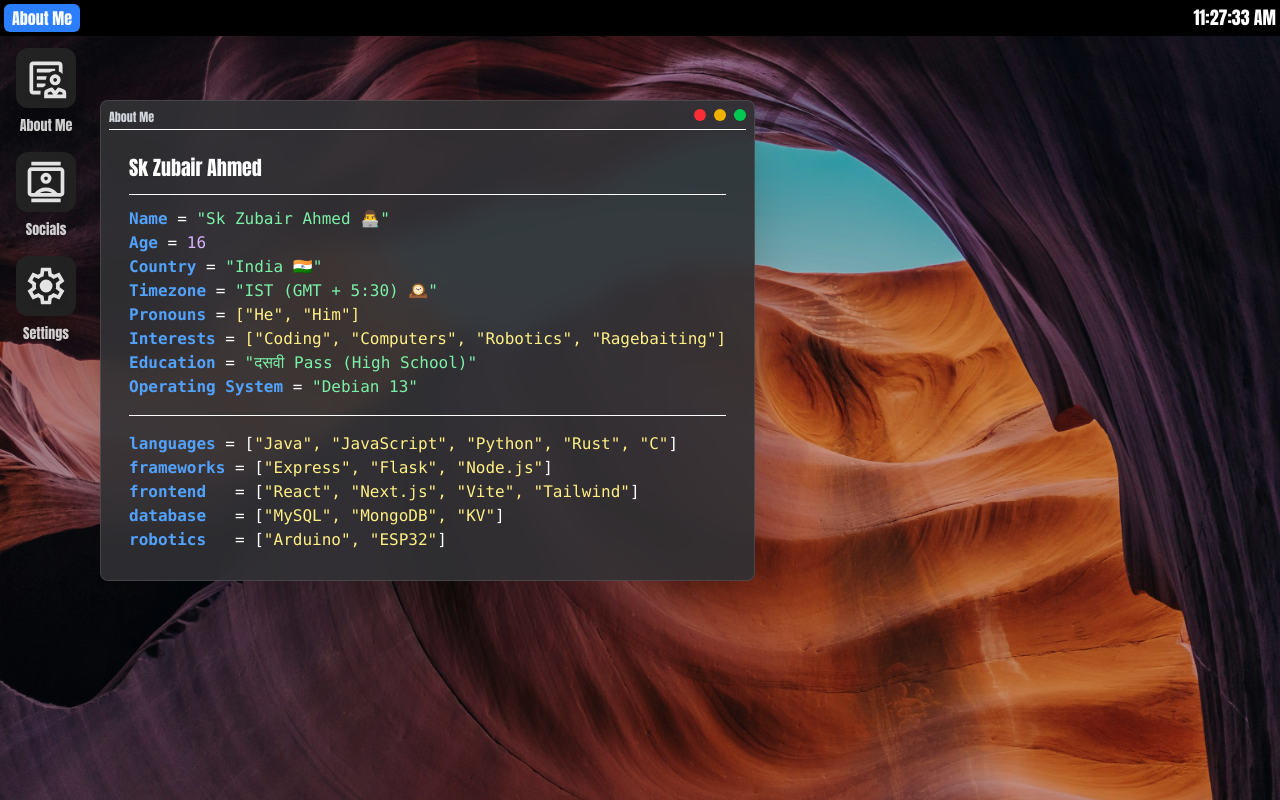
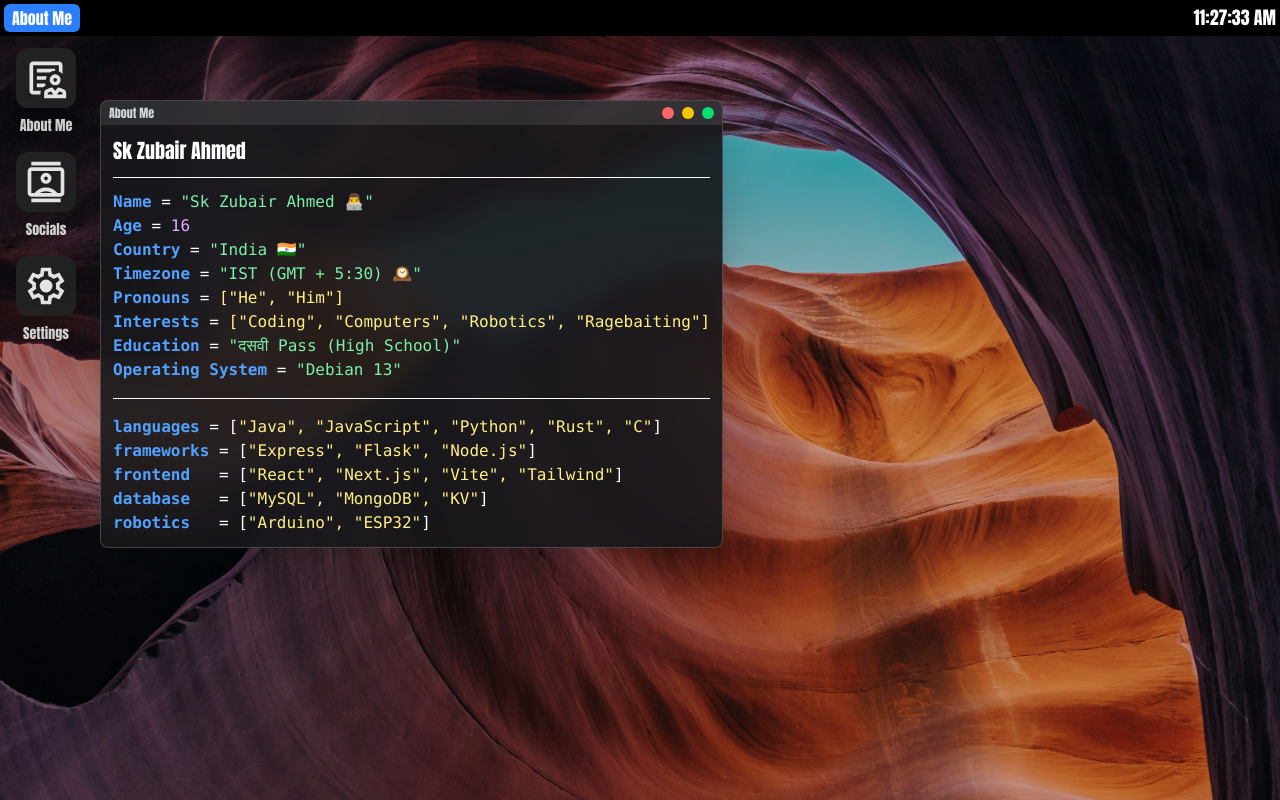
Before and after one commit to skzubairahmed/mak-os, a Next.js app: page / in a window 1280 px wide. Both pictures are taken after a click on the button "About Me". Built offline with nearby package versions, Linux system fonts and the light colour scheme.

Commit message:
Started settings, added 3 tabs in settings and made the active tab persistent

```diff
--- /dev/null
+++ b/app/components/settings.js
@@ -0,0 +1,77 @@
+import { useState, useEffect } from "react";
+
+export default function Settings(){
+    const [activeTab, setActiveTab] = useState('background');
+
+    const menuItems = [
+        {id:'background', label:'Background', icon:'🖼️'},
+        {id:'fonts', label:'Fonts & UI', icon:'Aa'},
+        {id:'account', label:'Account', icon:'👤'},
+    ]
+
+    useEffect(() => {
+        const savedActiveTab = sessionStorage.getItem('saved_active_tab');
+
+        if(savedActiveTab){
+            setActiveTab(savedActiveTab)
+        }
+    }, []);
+
+    const handleTabChange = (id)  => {
+        setActiveTab(id);
+        sessionStorage.setItem('saved_active_tab', id);
+    }
+
+    return(
+        <div className="w-150 flex flex-row h-113 bg-transparent">
+            <div className="h-full w-50 border-right border-white border-r-2 flex flex-col gap-2 p-2 mr-2">
+                {
+                    menuItems.map((item) => (
+                        <div key={item.id} onClick={() => handleTabChange(item.id)} className="container-fluid items-center w-full p-2 bg-white/10 rounded border-white/20 hover:bg-white/20 flex flex-row gap-3 cursor-pointer">
+                            <span className="mt-auto">
+                                {item.icon}
+                            </span>
+                            <p className="text text-md text-white">
+                                {item.label}
+                            </p>
+                        </div>
+                    ))
+                }
+            </div>
+            <div className="p-1 h-full w-fit">
+                {
+                    activeTab === 'background' && (
+                        <div className="w-95 flex flex-col gap-2">
+                            <p className="text text-white text-2xl">
+                                Background
+                            </p>
+                            <hr />
+                        </div>
+                    )
+                }
+
+                {
+                    activeTab === 'fonts' && (
+                        <div className="w-95 flex flex-col gap-2">
+                            <p className="text text-white text-2xl">
+                                Fonts & UI
+                            </p>
+                            <hr />
+                        </div>
+                    )
+                }
+
+                {
+                    activeTab === 'account' && (
+                        <div className="w-95 flex flex-col gap-2">
+                            <p className="text text-white text-2xl">
+                                Account
+                            </p>
+                            <hr />
+                        </div>
+                    )
+                }
+            </div>
+        </div>
+    );
+}
--- a/app/components/wallPaperLoader.js
+++ b/app/components/wallPaperLoader.js
@@ -1,10 +1,10 @@
 'use client';
 
-import { useWallpaper } from "../store/useWallpaper";
+import { useSettings } from "../store/useSettings";
 import Image from "next/image";
 
 export default function WallpaperHandler(){
-    const {currentWallpaper, brightness} = useWallpaper();
+    const {currentWallpaper, brightness} = useSettings();
     return(
         <div className="fixed inset-0 -z-50 transition-all duration-700 ease-in-out"
         style={{filter:`brightness(${brightness}%)`}}
--- a/app/components/windows.js
+++ b/app/components/windows.js
@@ -6,25 +6,20 @@ export default function Window({title, children, onClose, isMinimized, onMinimiz
 
     return(
         <Draggable key={title-isMinimized} nodeRef={nodeRef} defaultPosition={defaultPos} onStop={(e, data) => onWinStopDrag(data.x, data.y)} className={``} handle=".window-header" bounds="parent" grid={[1, 1]}>
-            <div ref={nodeRef} className={`absolute top-20 left-20 w-fit min-400 bg-zinc-900/90 backdrop-blur-md border border-white/20 rounded-lg shadow-2xl flex-col overflow-hidden ${isMinimized ? 'pointer-events-none' : ''}`}>
-                <div className={`window-header bg-white/10 p-2 flex-col justify-between ${isMinimized ? 'hidden' : 'flex'} justify-between cursor-grab active:cursor-grabbing`}>
-                    <div className="flex flex-row justify-between">
-                        <span className="text-xs text-gray-300 font-medium select-none capitalize">
-                            {title}
-                        </span>
-                        <div className="flex gap-2 ml-1">
-                            <button onClick={onClose} className="w-3 h-3 bg-red-500 rounded-full cursor-pointer" />
-                            <button onClick={onMinimize} className="w-3 h-3 bg-yellow-500 rounded-full cursor-pointer" />
-                            <div className="w-3 h-3 bg-green-500 rounded-full" />
-                        </div>
-                    </div>
-                    <div className="w-full h-[1px] my-1 bg-white" />
-                    <div className="w-12" />
-                    <div className="p-2 text-white max-h-[470px] overflow-y-auto custom-scrollbar">
-                        {children}
+            <div ref={nodeRef} className={`z-999 absolute top-20 left-20 w-fit min-400 bg-zinc-900/90 backdrop-blur-md border border-white/20 rounded-lg shadow-2xl flex-col overflow-hidden ${isMinimized ? 'pointer-events-none' : ''}`}>
+                <div className={`window-header items-center cursor-grab active:cursor-grabbing bg-white/10 py-1 px-2 flex-row justify-between ${isMinimized ? 'hidden' : 'flex'} justify-between`}>
+                    <span className="text-xs text-gray-300 font-medium select-none capitalize">
+                        {title}
+                    </span>
+                    <div className="flex flex-row justify-center gap-2 ml-1">
+                        <button onClick={onClose} className="rounded-full cursor-pointer w-3 my-auto h-3 bg-red-400" />
+                        <button onClick={onMinimize} className="rounded-full cursor-pointer w-3 my-auto h-3 bg-yellow-400" />
+                        <button className="rounded-full cursor-pointer w-3 h-3 my-auto bg-green-400" />
                     </div>
                 </div>
-
+                <div className={`${isMinimized ? 'hidden' : 'flex'} text-white max-h-[470px] overflow-y-auto custom-scrollbar`}>
+                    {children}
+                </div>
             </div>
         </Draggable>
     );
--- a/app/page.js
+++ b/app/page.js
@@ -7,6 +7,7 @@ import Window from "./components/windows";
 
 import AboutMeComponent from "./components/aboutMe";
 import Socials from "./components/socials";
+import Settings from "./components/settings";
 
 import { useState, useEffect } from "react";
 
@@ -19,6 +20,7 @@ import { useState, useEffect } from "react";
   const APPS = {
     'about me':<AboutMeComponent/>,
     'socials':<Socials />,
+    'settings':<Settings />,
   }
 
 export default function Home() {
@@ -74,9 +76,7 @@ export default function Home() {
 
   const toggleMinimized = (id) => {
     setMinimizedWindows((prev) =>
-      prev.includes(id)
-        ? prev.filter(appId => appId !== id)
-        : [...prev, id], console.log('tried')
+      prev.includes(id) ? prev.filter(appId => appId !== id) : [...prev, id], console.log('tried')
     );
   }
 
@@ -89,7 +89,7 @@ export default function Home() {
     <div className="h-screen w-screen relative overflow-hidden">
       <WallpaperHandler />
         <div className="flex flex-col gap-4">
-            <div className="contianer-fluid p-1 bg-black flex flex-row justify-between mb-3">
+            <div className="z-999 container-fluid p-1 bg-black flex flex-row justify-between mb-3">
               <div className="flex flex-row gap-3">
                 {
                   openWindows.map((win) => (
--- a/app/store/useWallpaper.js
+++ b/app/store/useSettings.js
@@ -1,7 +1,7 @@
 import { create } from "zustand";
 import { persist } from 'zustand/middleware';
 
-export const useWallpaper = create(
+export const useSettings = create(
     persist(
         (set) => ({
             currentWallpaper: '/backgrounds/default.jpg',
```
